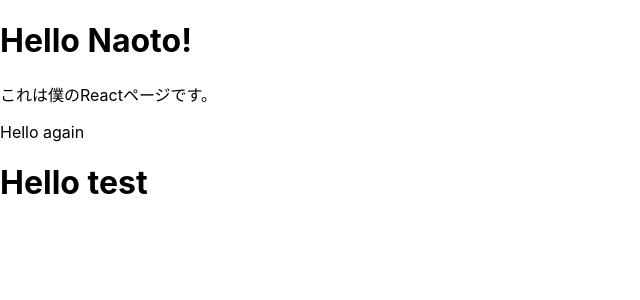
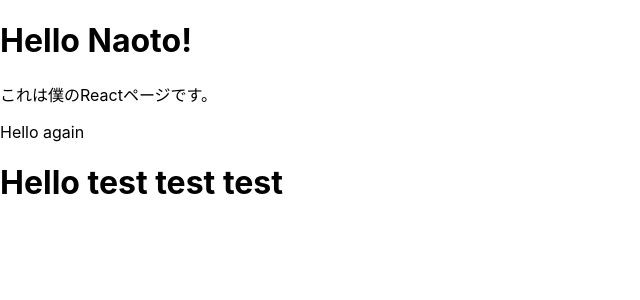
Before and after one commit to NaoEmiKo/member, a React (Create React App) app: page / in a window 1280 px wide. Shown: the top 300 px of the page, without its empty margins (0-640 px from the left). Built offline with nearby package versions, Linux system fonts and the light colour scheme.

Commit message:
add test test

```diff
--- a/src/components/Header.js
+++ b/src/components/Header.js
@@ -1,6 +1,6 @@
 function Header() {
     return(
-        <h1>Hello test</h1>
+        <h1>Hello test test test</h1>
     )
 }
 
```
